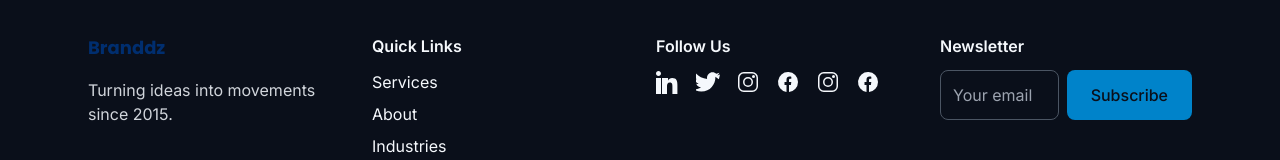
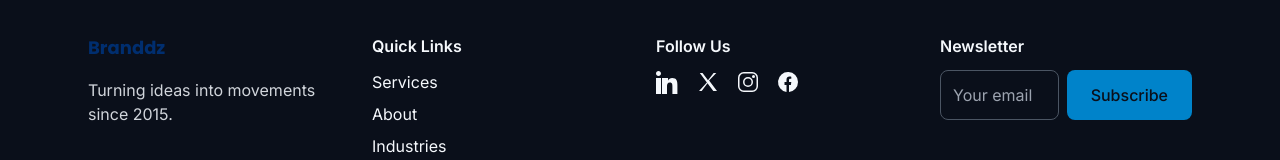
Before and after one commit to Somar-sabe/ghanembrand, a plain HTML site: page index.html in a window 1280 px wide. Shown: the part 4986-5146 px from the top of the page. Drawn offline with nearby package versions, Linux system fonts and the light colour scheme.

Commit message:
Update index.html

```diff
--- a/index.html
+++ b/index.html
@@ -285,11 +285,17 @@
         <h5 class="font-semibold text-[var(--brand-light)] mb-3">Follow Us</h5>
         <ul class="flex gap-4">
           <li><a href="#" aria-label="LinkedIn"><svg class="w-6 h-6 text-[var(--brand-light)] hover:text-[var(--brand-secondary)] transition" fill="currentColor" viewBox="0 0 24 24"><path d="M4.98 3.5C4.98 4.88 3.88 6 2.5 6S0 4.88 0 3.5 1.12 1 2.5 1 4.98 2.12 4.98 3.5zM0 8h5V24H0V8zm7.5 0h4.5v2.4h.1c.6-1.1 2-2.4 4.1-2.4 4.4 0 5.2 2.9 5.2 6.7V24h-5v-7.4c0-1.8-.03-4.1-2.5-4.1-2.5 0-2.9 2-2.9 4v7.5h-5V8z"/></svg></a></li>
-          <li><a href="#" aria-label="Twitter"><svg class="w-6 h-6 text-[var(--brand-light)] hover:text-[var(--brand-secondary)] transition" fill="currentColor" viewBox="0 0 24 24"><path d="M24 4.6c-.9.4-1.8.6-2.8.8 1-.6 1.8-1.5 2.2-2.6-.9.5-1.9.8-3 1-1-.9-2.4-1.5-3.9-1.5-3 0-5.5 2.5-5.5 5.5 0 .4 0 .8.1 1.1-4.6-.2-8.7-2.4-11.4-5.7-.5.8-.8 1.5-.8 2.4 0 1.6.8 3 2 3.8-.7 0-1.4-.2-2-.6v.1c0 2.3 1.6 4.3 3.7 4.8-.4.1-.9.2-1.4.2-.3 0-.6 0-.9-.1.6 2 2.5 3.5 4.7 3.5-1.7 1.3-3.8 2.1-6.1 2.1-.4 0-.8 0-1.2-.1 2.2 1.4 4.8 2.3 7.6 2.3 9.1 0 14.1-7.5 14.1-14.1 0-.2 0-.5 0-.7 1 1 2.2 1.8 3.5 2.5z"/></svg></a></li>
+          <li>
+            <a href="#" aria-label="X">
+              <svg class="w-6 h-6 text-[var(--brand-light)] hover:text-[var(--brand-secondary)] transition" fill="currentColor" viewBox="0 0 24 24">
+                <path d="M20.3 3H17.6L12 10.2 6.5 3H3.8l7.1 9.6L3 21h2.7l5.8-7.8 5.8 7.8H21l-7.9-10.6L20.3 3z"/>
+              </svg>
+            </a>
+          </li>
+
           <li><a href="#" aria-label="Instagram"><svg class="w-6 h-6 text-[var(--brand-light)] hover:text-[var(--brand-secondary)] transition" fill="currentColor" viewBox="0 0 24 24"><path d="M7.75 2h8.5A5.75 5.75 0 0122 7.75v8.5A5.75 5.75 0 0116.25 22h-8.5A5.75 5.75 0 012 16.25v-8.5A5.75 5.75 0 017.75 2zm0 1.5A4.25 4.25 0 003.5 7.75v8.5A4.25 4.25 0 007.75 20.5h8.5a4.25 4.25 0 004.25-4.25v-8.5A4.25 4.25 0 0016.25 3.5h-8.5z"/><path d="M12 7a5 5 0 100 10 5 5 0 000-10zm0 1.5a3.5 3.5 0 110 7 3.5 3.5 0 010-7z"/><circle cx="17.5" cy="6.5" r="1.5"/></svg></a></li>
   <li><a href="#" aria-label="Facebook"><svg class="w-6 h-6 text-[var(--brand-light)] hover:text-[var(--brand-secondary)] transition" fill="currentColor" viewBox="0 0 24 24"><path d="M22 12a10 10 0 10-11.5 9.9v-7h-2v-3h2v-2.3c0-2 1.2-3.1 3-3.1.9 0 1.8.2 1.8.2v2h-1c-1 0-1.3.6-1.3 1.3V12h2.3l-.4 3h-1.9v7A10 10 0 0022 12z"/></svg></a></li>
-        <li><a href="#" aria-label="Instagram"><svg class="w-6 h-6 text-[var(--brand-light)] hover:text-[var(--brand-secondary)] transition" fill="currentColor" viewBox="0 0 24 24"><path d="M7.75 2h8.5A5.75 5.75 0 0122 7.75v8.5A5.75 5.75 0 0116.25 22h-8.5A5.75 5.75 0 012 16.25v-8.5A5.75 5.75 0 017.75 2zm0 1.5A4.25 4.25 0 003.5 7.75v8.5A4.25 4.25 0 007.75 20.5h8.5a4.25 4.25 0 004.25-4.25v-8.5A4.25 4.25 0 0016.25 3.5h-8.5z"/><path d="M12 7a5 5 0 100 10 5 5 0 000-10zm0 1.5a3.5 3.5 0 110 7 3.5 3.5 0 010-7z"/><circle cx="17.5" cy="6.5" r="1.5"/></svg></a></li>
-          <li><a href="#" aria-label="Facebook"><svg class="w-6 h-6 text-[var(--brand-light)] hover:text-[var(--brand-secondary)] transition" fill="currentColor" viewBox="0 0 24 24"><path d="M22 12a10 10 0 10-11.5 9.9v-7h-2v-3h2v-2.3c0-2 1.2-3.1 3-3.1.9 0 1.8.2 1.8.2v2h-1c-1 0-1.3.6-1.3 1.3V12h2.3l-.4 3h-1.9v7A10 10 0 0022 12z"/></svg></a></li>
+
         </ul>
       </div>
       <div>
```
